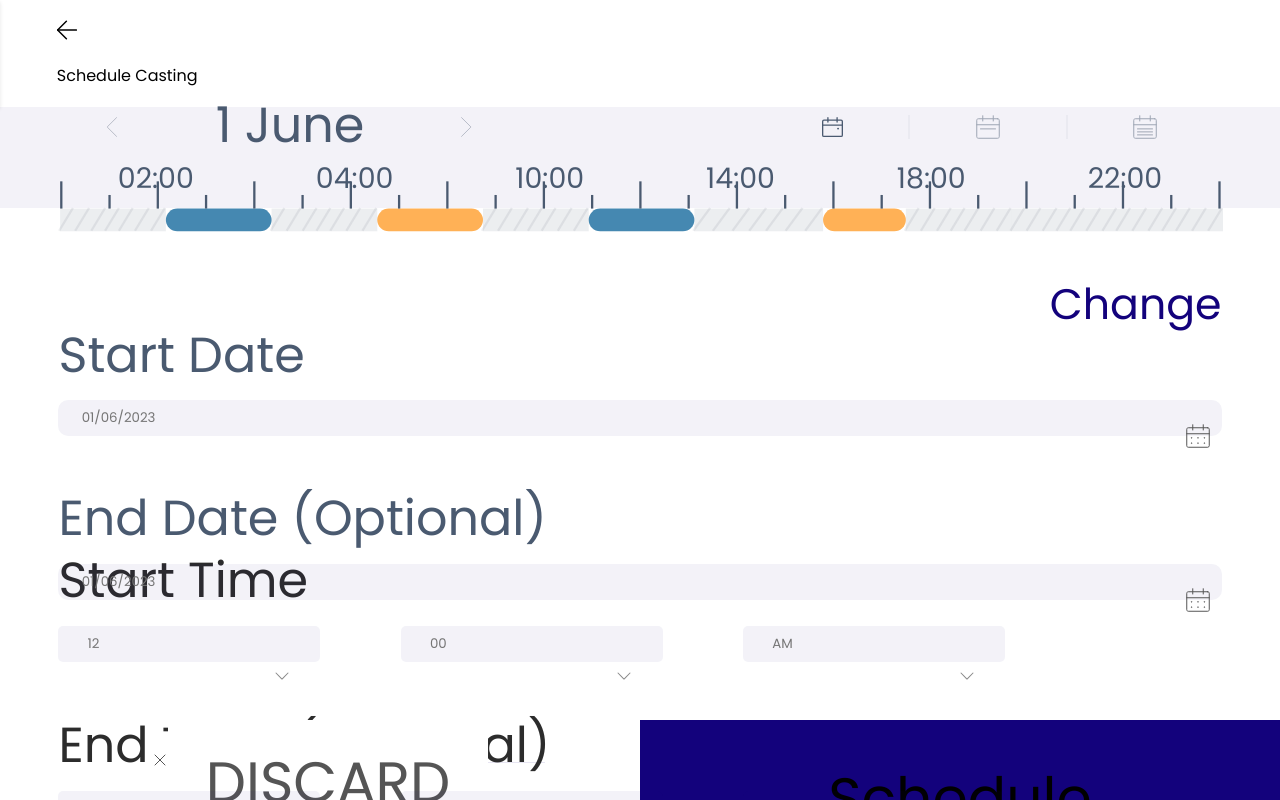
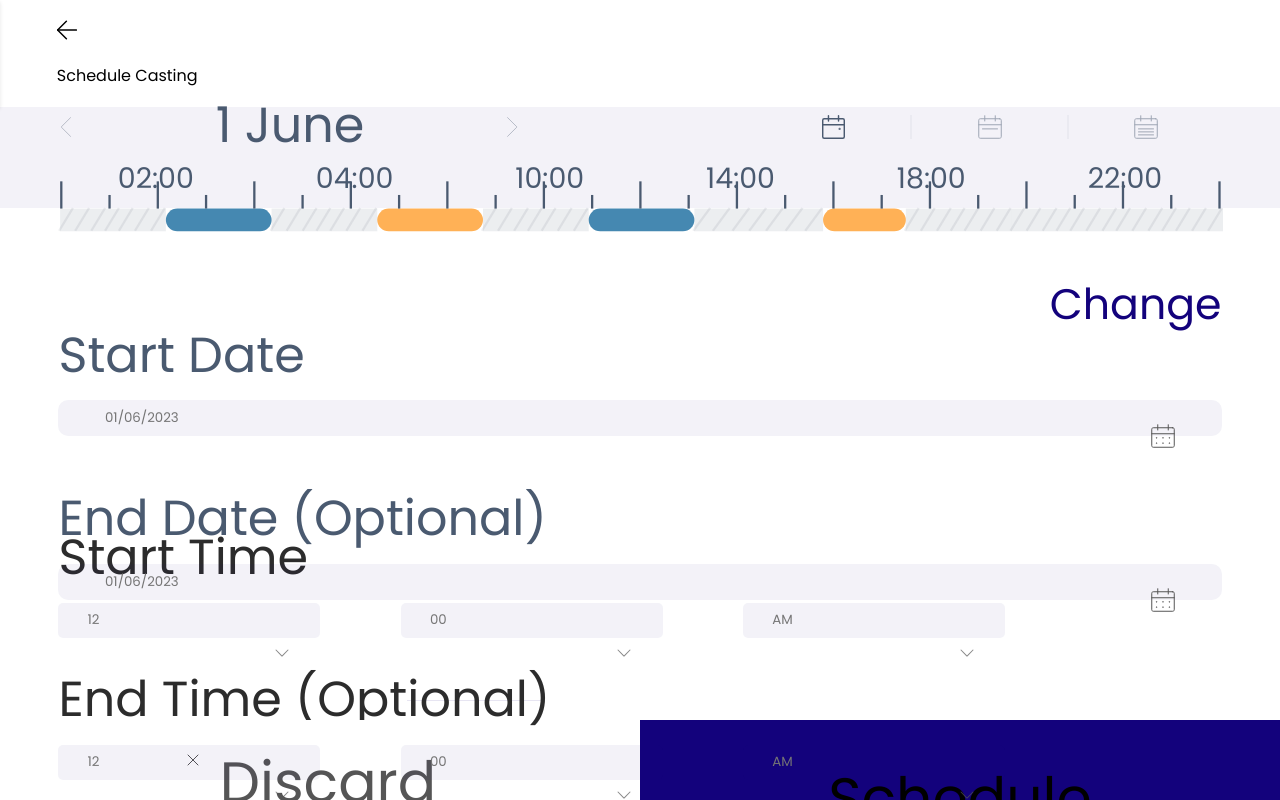
Before and after one commit to nirbhaymaitra07/DBaaS, a React (Vite) app: page /cast/schedulecasting in a window 1280 px wide. Built offline with nearby package versions, Linux system fonts and the light colour scheme.

Commit message:
Fixed font styles and CSS styling of Scheduled Casts page

```diff
--- a/src/components/Schedule_Casting/ScheduleCasting.css
+++ b/src/components/Schedule_Casting/ScheduleCasting.css
@@ -143,13 +143,14 @@ span {
   position: absolute;
   justify-content: space-between;
   border-radius: 10px;
-  padding-left: 2%;
+  padding-left: 4%;
   margin-bottom: 4%;
+  padding-right: 4%;
 }
 
 .date-input-image {
   position: absolute;
-  right: 1%;
+  right: 4%;
   padding-top: 2%;
 }
 
@@ -338,3 +339,14 @@ span {
 .day-div {
   margin-bottom: 5%;
 }
+.custom-dropdown {
+  border-radius: 8px;
+  position: relative;
+  background-color: rgb(19, 2, 124, 0.05);
+  color: #555555;
+  width: 100%;
+  height: 40px;
+  margin-top: 3%;
+  border: none;
+  padding-left: 3%;
+}
--- a/src/components/Schedule_Casting/ScheduleCasting.jsx
+++ b/src/components/Schedule_Casting/ScheduleCasting.jsx
@@ -232,7 +232,7 @@ const ScheduleCasting = () => {
             className="discard-btn"
             onClick={() => navigate("/cast/layouts")}
           >
-            DISCARD
+            Discard
           </button>
         </div>
         <button className="schedule-btn">Schedule</button>
--- a/src/components/Schedule_Casting/custom.css
+++ b/src/components/Schedule_Casting/custom.css
@@ -1,3 +1,4 @@
+/*
 .custom-container {
     height: 100%;
     width: 100%;
@@ -43,7 +44,7 @@
   }
 
   .arrow-left{
-      /* top: 15.84%; */
+
       height: 50%;
   }
 
@@ -142,11 +143,12 @@
       border-radius: 10px;
       padding-left: 2%;
       margin-bottom: 4%;
+      padding-right: 4%;
   }
 
   .date-input-image{
       position: absolute;
-      right: 1%;
+      right: 4%;
       padding-top: 2%;
   }
 
@@ -154,7 +156,7 @@
       display: flex;
       justify-content: space-around;
       padding-left: 30%;
-      padding-top: 10%;
+      padding-top: 4%;
   }
 
   .time-div{
@@ -227,7 +229,6 @@
   }
   .custom-dropdown{
 border-radius: 8px;
-/* opacity: 0.05; */
 position: relative;
 background-color: rgb(19, 2, 124,0.05);
 color: #555555;
@@ -258,3 +259,4 @@ margin-top: -1%;
   .day-div{
     margin-bottom: 5%;
   }
+  */
```
